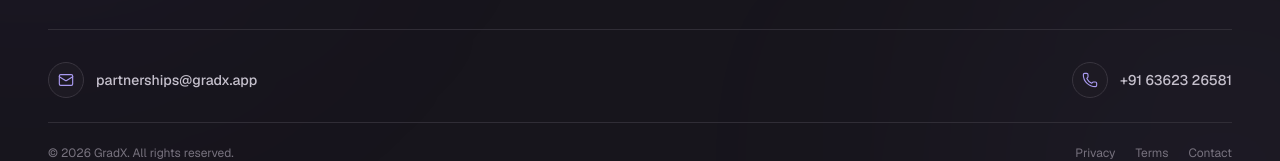
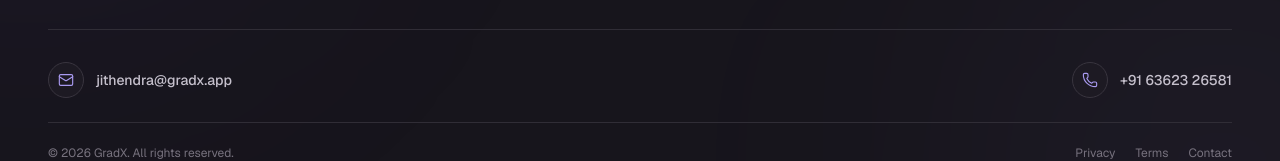
Before and after one commit to gradx-technologies/gradx-landing-page, a Next.js app: page / in a window 1280 px wide. Shown: the part 9213-9374 px from the top of the page. Built offline with nearby package versions, Linux system fonts and the light colour scheme; no server answers.

Commit message:
fix(contact): use founder email everywhere

```diff
--- a/app/agents/route.ts
+++ b/app/agents/route.ts
@@ -66,7 +66,7 @@ Use placement analytics, outcome reports, cohort tracking, and benchmarks to imp
 
 ## Contact
 
-- Partnership email: partnerships@gradx.app
+- Partnership email: jithendra@gradx.app
 - Phone: +91 91486 30441
 - Website contact form: /#contact
 
--- a/components/site-footer.tsx
+++ b/components/site-footer.tsx
@@ -141,7 +141,7 @@ export function SiteFooter() {
         <div className="border-t border-[#302d36] py-8">
           <div className="flex flex-col items-center gap-4 sm:flex-row sm:justify-between">
             <a
-              href="mailto:partnerships@gradx.app"
+              href="mailto:jithendra@gradx.app"
               className="group flex w-fit items-center gap-3"
             >
               <span className="flex size-9 shrink-0 items-center justify-center rounded-full border border-[#39353f] bg-[#1d1a23]">
@@ -152,7 +152,7 @@ export function SiteFooter() {
               </span>
 
               <span className="text-sm font-medium text-[#c5c0cc] transition-colors group-hover:text-white">
-                partnerships@gradx.app
+                jithendra@gradx.app
               </span>
             </a>
 
```
